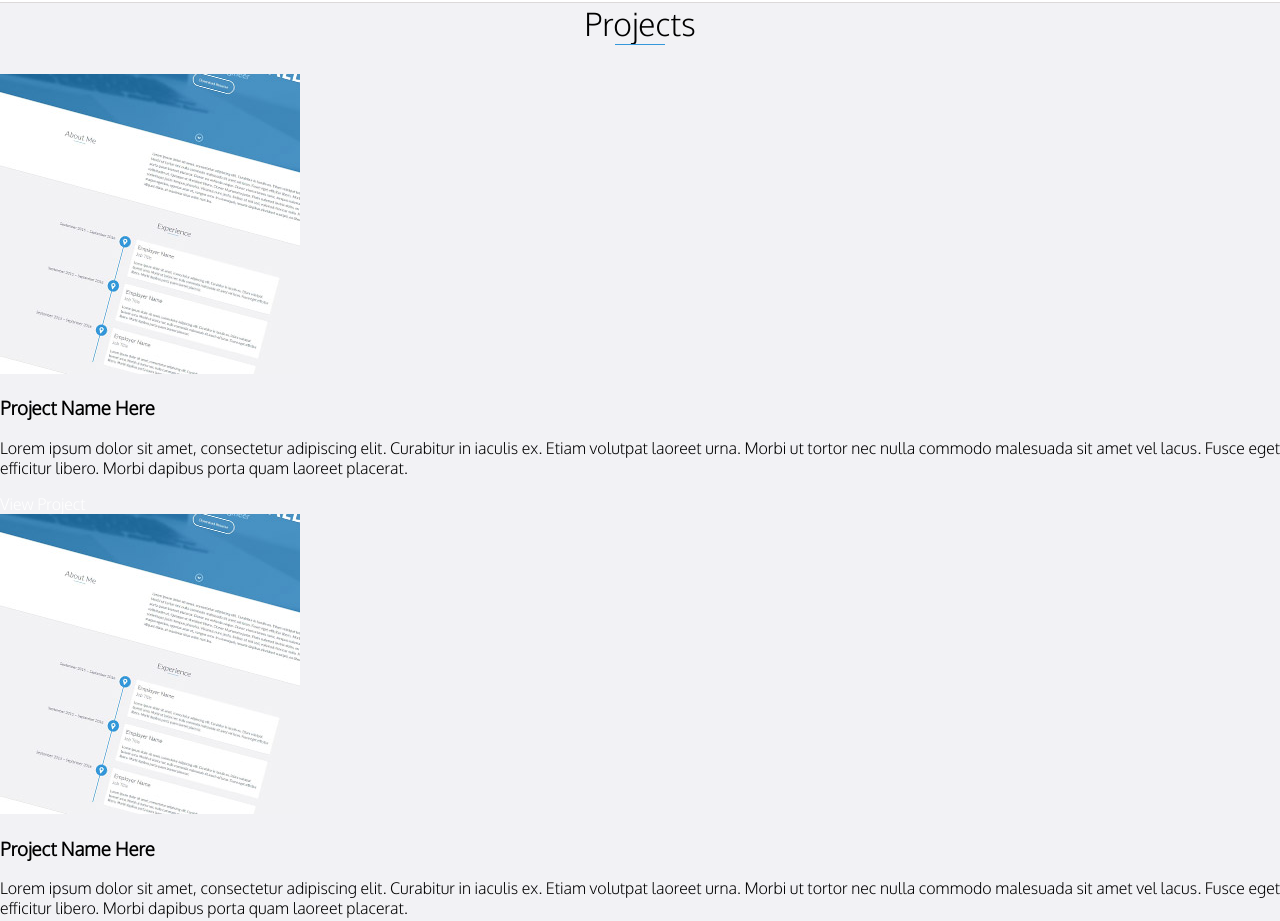
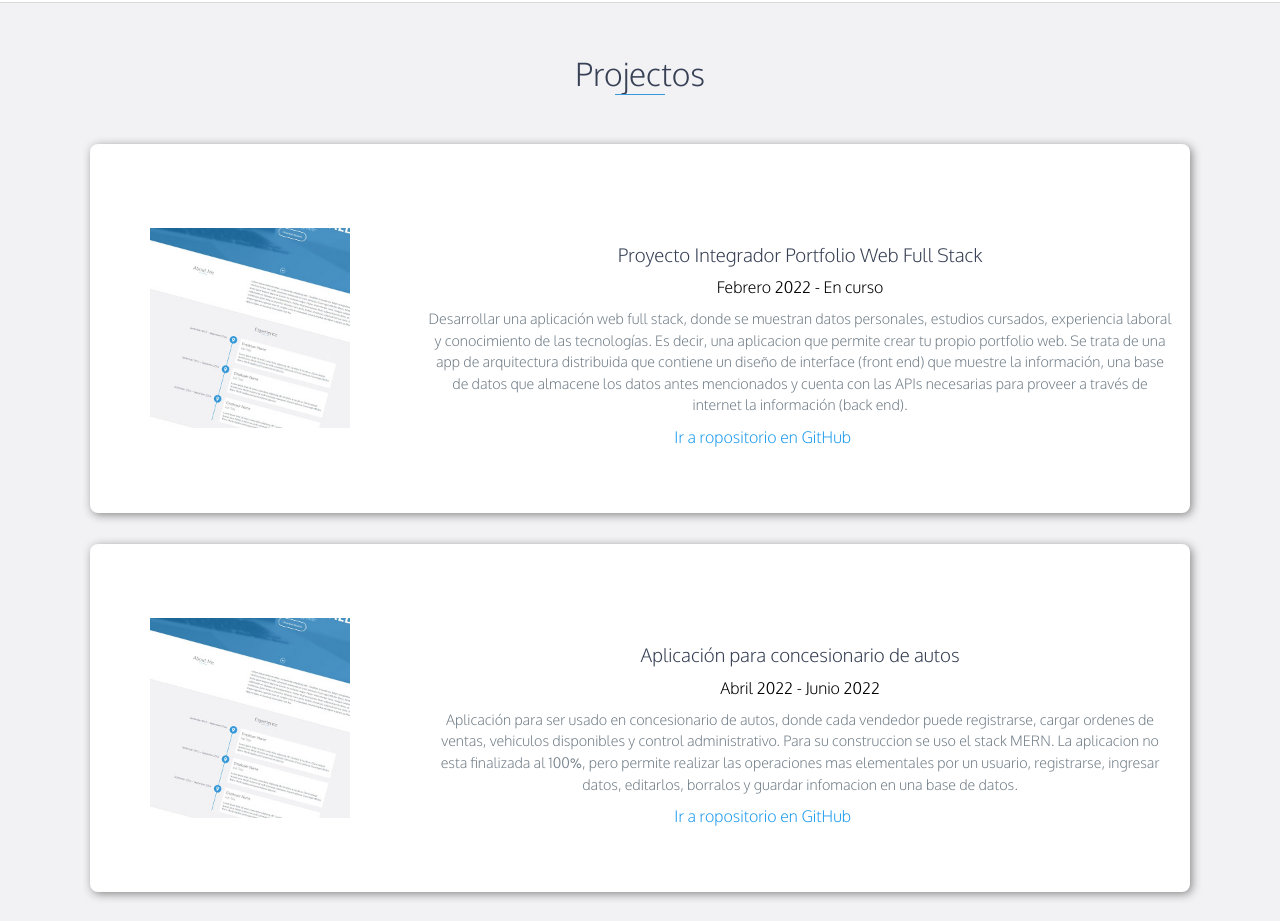
Before and after one commit to maxchz/PortafolioEstatico, a website: page index.html in a window 1280 px wide. Shown: the part 3258-4179 px from the top of the page. Drawn offline with Linux system fonts and the light colour scheme.

Commit message:
agregar proyectos, falta estilizar

```diff
--- a/css/styles.css
+++ b/css/styles.css
@@ -387,3 +387,77 @@ a{
     margin-bottom:1.5%;
     font-weight: lighter;
 }
+
+/* PROYECTOS */
+
+#projects{
+    padding:50px 15px;
+    border-bottom:1px solid #dcd9d9;
+    text-align:center;
+}
+
+#projects h2{
+    color:#374054;
+    margin-bottom:50px;
+}
+
+.proyects-timeline{
+    margin:0;
+    padding:0;
+
+
+}
+
+.project{
+    display:flex;
+    margin:2% 6% 2.5% 6%;
+    background:#fff;
+    border-radius:0.5rem;
+    box-shadow: 2px 2px 10px #888787;
+}
+
+.project-image{
+    display:flex;
+    align-items: center;
+    justify-content:center;
+    width:30%;
+    border-radius: 0.5rem;
+
+}
+.img-proyect{
+
+    width: 200px;
+    height: 200px;
+    padding: 0px ;
+    border-radius: 1.5rem;
+
+}
+
+.img-proyect img{
+    object-fit:cover;
+    width:100%;
+    height:100%;
+}
+.project-info{
+    width: 70%;
+    padding:9% 1.5% 6% 1.5%;
+}
+.project-info h3{
+    font-weight:300;
+    color:#374054;
+    margin:0 0 1.5% 0;
+}
+.project-info p{
+    color:#74808a;
+    margin:1.5% 0 1.5% 0;
+    font-size:0.9em;
+    line-height:1.5em;
+}
+
+.link-repo{
+    margin:0 10% 0 auto;
+}
+
+.link-repo a{
+    color:#229dee;
+}
--- a/index.html
+++ b/index.html
@@ -247,48 +247,69 @@
             </div>
     </section>
 
+    <!-- Fin #educación -->
 
-    <!-- Fin #educación -->
-    <section>
-        <div id="projects" class="background-alt">
-            <h2 class="heading">Projects</h2>
-            <div class="container">
-                <div class="row">
-                    <div class="project shadow-large">
+
+
+    <section id="projects" class="background-alt">
+            <h2 class="heading">Projectos</h2>
+
+                <div class="projects-timeline">
+                    <div class="project">
                         <div class="project-image">
-                            <img src="images/project.jpg" />
+                            <div class="img-proyect">
+                                <img src="images/project.jpg" alt="Imagen de proyecto 1" />
+                            </div>
+
                         </div>
                         <!-- End .project-image -->
                         <div class="project-info">
-                            <h3>Project Name Here</h3>
+                            <h3>Proyecto Integrador Portfolio Web Full Stack</h3>
+                            <span>Febrero 2022 - En curso</span>
+
                             <p>
-                                Lorem ipsum dolor sit amet, consectetur adipiscing elit. Curabitur in iaculis ex. Etiam volutpat laoreet urna. Morbi ut tortor nec nulla commodo malesuada sit amet vel lacus. Fusce eget efficitur libero. Morbi dapibus porta quam laoreet placerat.
+                                Desarrollar una aplicación web full stack, donde se muestran datos personales,
+                                estudios cursados, experiencia laboral y conocimiento de las tecnologías.
+                                Es decir, una aplicacion que permite crear tu propio portfolio web. Se trata de una app
+                                de arquitectura distribuida que contiene un diseño de interface
+                                (front end) que muestre la información, una base de datos que almacene los
+                                datos antes mencionados y cuenta con las APIs necesarias para proveer
+                                a través de internet la información (back end).
                             </p>
-                            <a href="#">View Project</a>
+                            <span class="link-repo">
+                                <a href="https://github.com/maxchz/PortafolioEstatico.git">Ir a ropositorio en GitHub</a>
+                            </span>
                         </div>
                         <!-- End .project-info -->
                     </div>
                     <!-- End .project -->
 
-                    <div class="project shadow-large">
+                    <div class="project">
                         <div class="project-image">
-                            <img src="images/project.jpg" />
+                            <div class="img-proyect">
+                                <img src="images/project.jpg" alt="Imagen de proyecto 2" />
+                            </div>
                         </div>
                         <!-- End .project-image -->
                         <div class="project-info">
-                            <h3>Project Name Here</h3>
+                            <h3>Aplicación para concesionario de autos</h3>
+                            <span>Abril 2022 - Junio 2022</span>
                             <p>
-                                Lorem ipsum dolor sit amet, consectetur adipiscing elit. Curabitur in iaculis ex. Etiam volutpat laoreet urna. Morbi ut tortor nec nulla commodo malesuada sit amet vel lacus. Fusce eget efficitur libero. Morbi dapibus porta quam laoreet placerat.
+                                Aplicación para ser usado en concesionario de autos, donde cada vendedor puede registrarse,
+                                cargar ordenes de ventas, vehiculos disponibles y control administrativo. Para su construccion se
+                                uso el stack MERN. La aplicacion no esta finalizada al 100%, pero permite realizar las operaciones mas
+                                elementales por un usuario, registrarse, ingresar datos, editarlos, borralos y guardar infomacion en una base de datos.
                             </p>
-                            <a href="#">View Project</a>
+                            <span class="link-repo">
+                                <a href="https://github.com/maxchz/concesionario-multimarca.git">Ir a ropositorio en GitHub</a>
+                            </span>
                         </div>
                         <!-- End .project-info -->
                     </div>
                     <!-- End .project -->
                 </div>
-            </div>
-        </div>
     </section>
+
     <!-- Fin #projectos -->
 
     <section>
```
